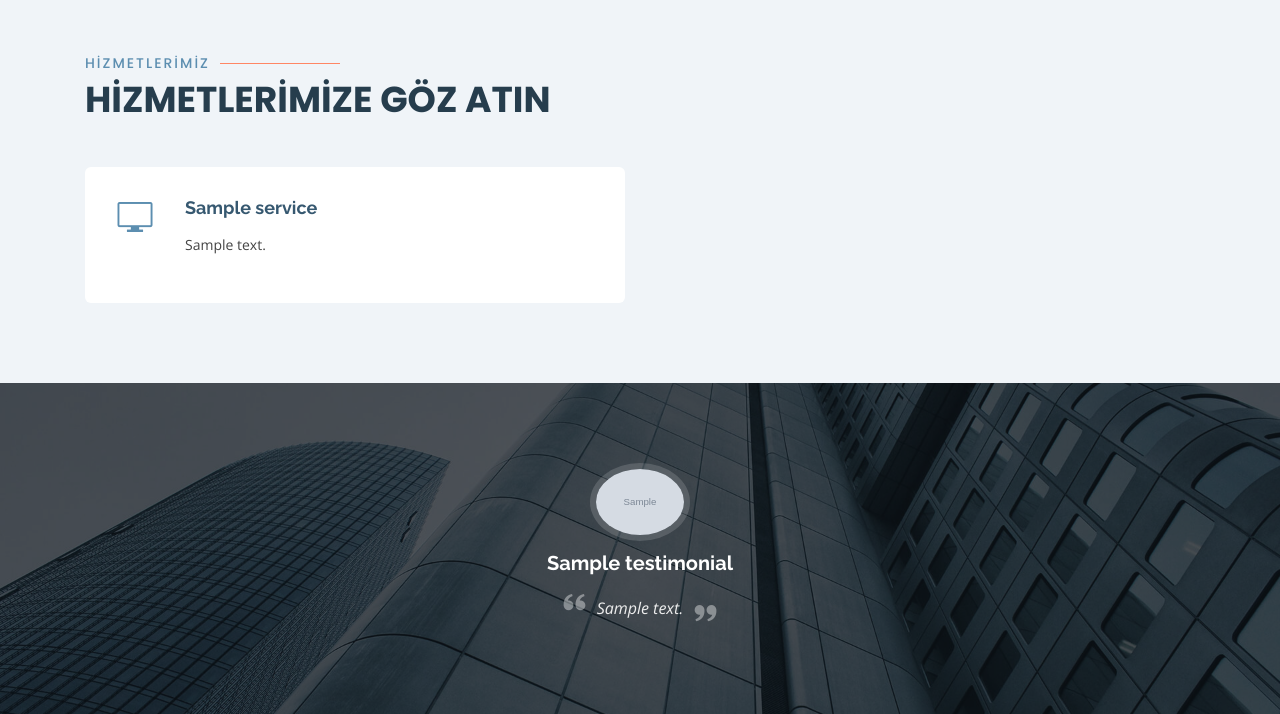
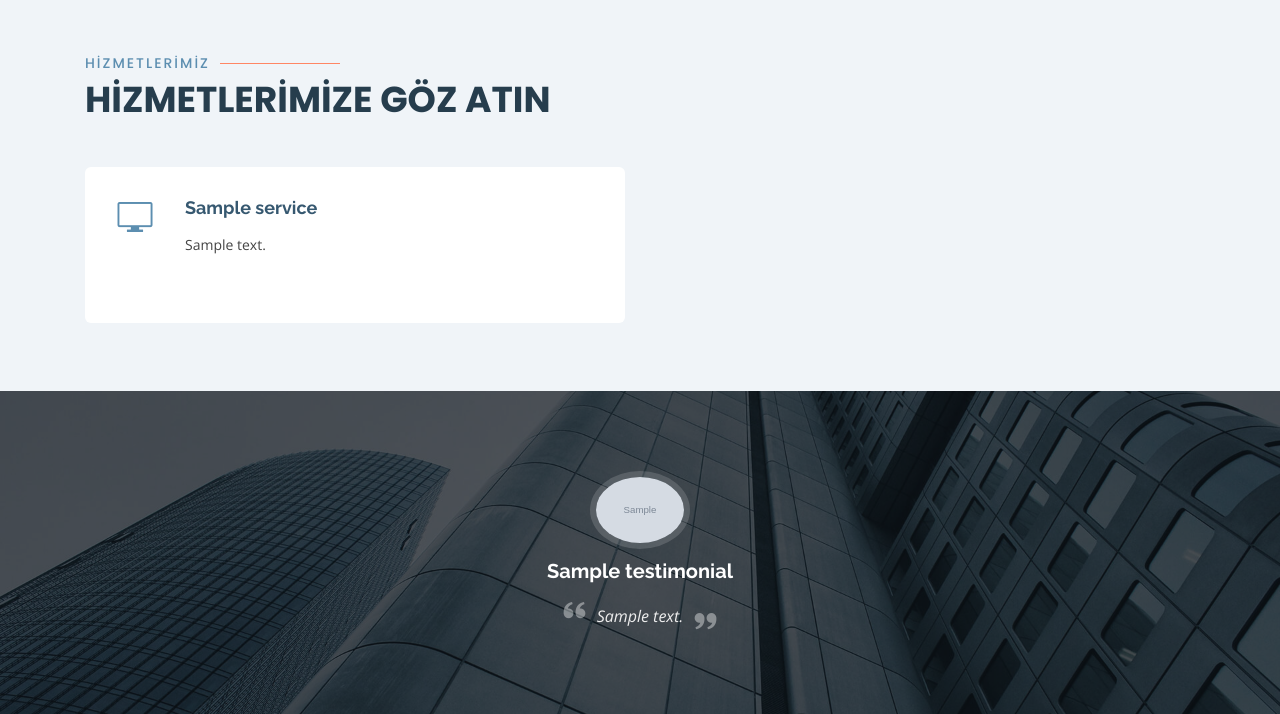
Before and after one commit to kopuskopecik/sofistik, a Django app: template templates/index.html in a window 1280 px wide. Shown: the part 2581-3295 px from the top of the page. Run offline with Django 3.2, Linux system fonts and the light colour scheme; tables that the repository leaves empty hold one stand-in row (values such as "Sample post"); the template is opened without the code that fills it: values that come from a table or form of the project are taken from there, most other values are stand-ins (such as "Sample title", 1, 10 or a date in 2020); grey boxes marked "Sample" are stand-in pictures; some libraries are stand-ins or nearby versions.

Commit message:
height 100

```diff
--- a/templates/index.html
+++ b/templates/index.html
@@ -283,8 +283,8 @@
 
         <div class="row" data-aos="fade-up" data-aos-delay="200">
          {% for service in services %}
-          <div class="col-md-6">
-            <div class="icon-box">
+          <div class="col-md-6 mb-2">
+            <div class="icon-box h-100">
               <i class="{{service.font}}"></i>
               <h4><a href="{{service.get_absolute_url}}">{{service.title}}</a></h4>
               <p>{{service.home_content|truncatechars:100}}</p>
```
